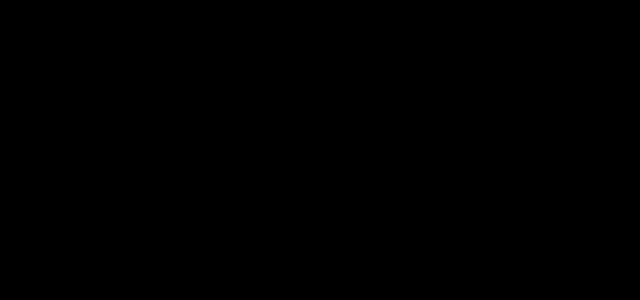
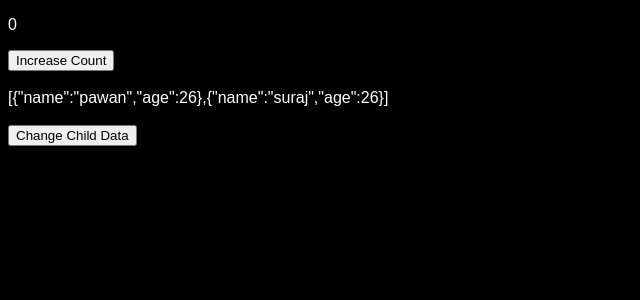
Before and after one commit to thisissinghania/React-Learn, a React (Vite) app: page /use-memo in a window 1280 px wide. Before the commit this address had no page. Shown: the top 300 px of the page, without its empty margins (0-640 px from the left). Built offline with nearby package versions, Linux system fonts and the light colour scheme.

Commit message:
use memo understanding

```diff
--- /dev/null
+++ b/src/4-use-memo/SecondComp.jsx
@@ -0,0 +1,16 @@
+import { memo } from "react"
+
+const SecondComp = ({ userData }) => {
+
+  console.log('User data component')
+
+  return (
+    <div>
+      {JSON.stringify(userData)}
+    </div>
+  )
+}
+
+const ChildComp = memo(SecondComp)
+
+export default ChildComp
--- /dev/null
+++ b/src/4-use-memo/UseMemo.jsx
@@ -0,0 +1,44 @@
+import { useMemo, useState } from "react"
+import SecondComp from "./SecondComp";
+
+const UseMemo = () => {
+
+  const [count, setCount] = useState(0);
+  const [childData, setChildData] = useState([
+        {
+            name: 'pawan',
+            age: 26
+        },
+        {
+            name: 'suraj',
+            age: 26
+        }
+    ]);
+
+  const userData = useMemo(() => {
+    return childData.filter((item) => item?.age > 25)
+  }, [childData])
+
+
+  function changeChildData() {
+    setChildData(item =>
+        item.map((item, index)=> {
+           return index === 0 ? {...item, age: 20 } : item
+        })
+    )
+  }
+
+  return (
+    <div>
+        <p>{count}</p>
+        <button onClick={()=> setCount(item => item + 1)}>Increase Count</button>
+        <br />
+        <br />
+        <SecondComp userData={userData} />
+        <br />
+        <button onClick={changeChildData}>Change Child Data</button>
+    </div>
+  )
+}
+
+export default UseMemo
--- a/src/App.jsx
+++ b/src/App.jsx
@@ -2,6 +2,7 @@
 import UseStates from "@/1-use-states/UseStates.jsx";
 import UseReducer from "@/2-use-reducer/UseReducer";
 import UseCallback from "@/3-use-callback/UseCallback";
+import UseMemo from "@/4-use-memo/UseMemo";
 
 const App = () => {
 
@@ -11,6 +12,7 @@
           <Route path="/" element={<UseStates />} />
           <Route path="/use-reducer" element={<UseReducer />} />
           <Route path="/use-callback" element={<UseCallback />} />
+          <Route path="/use-memo" element={<UseMemo />} />
         </Routes>
       </div>
   )
```
